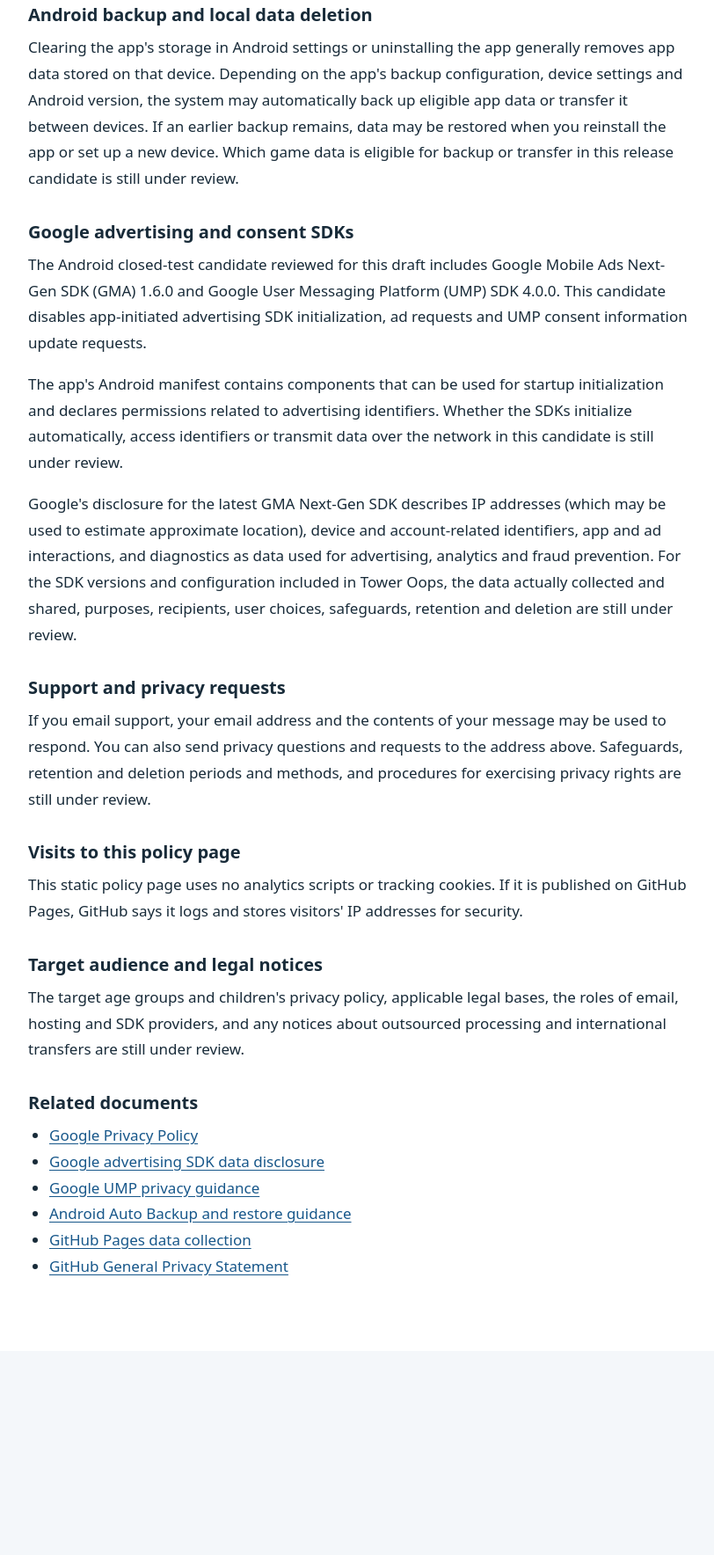
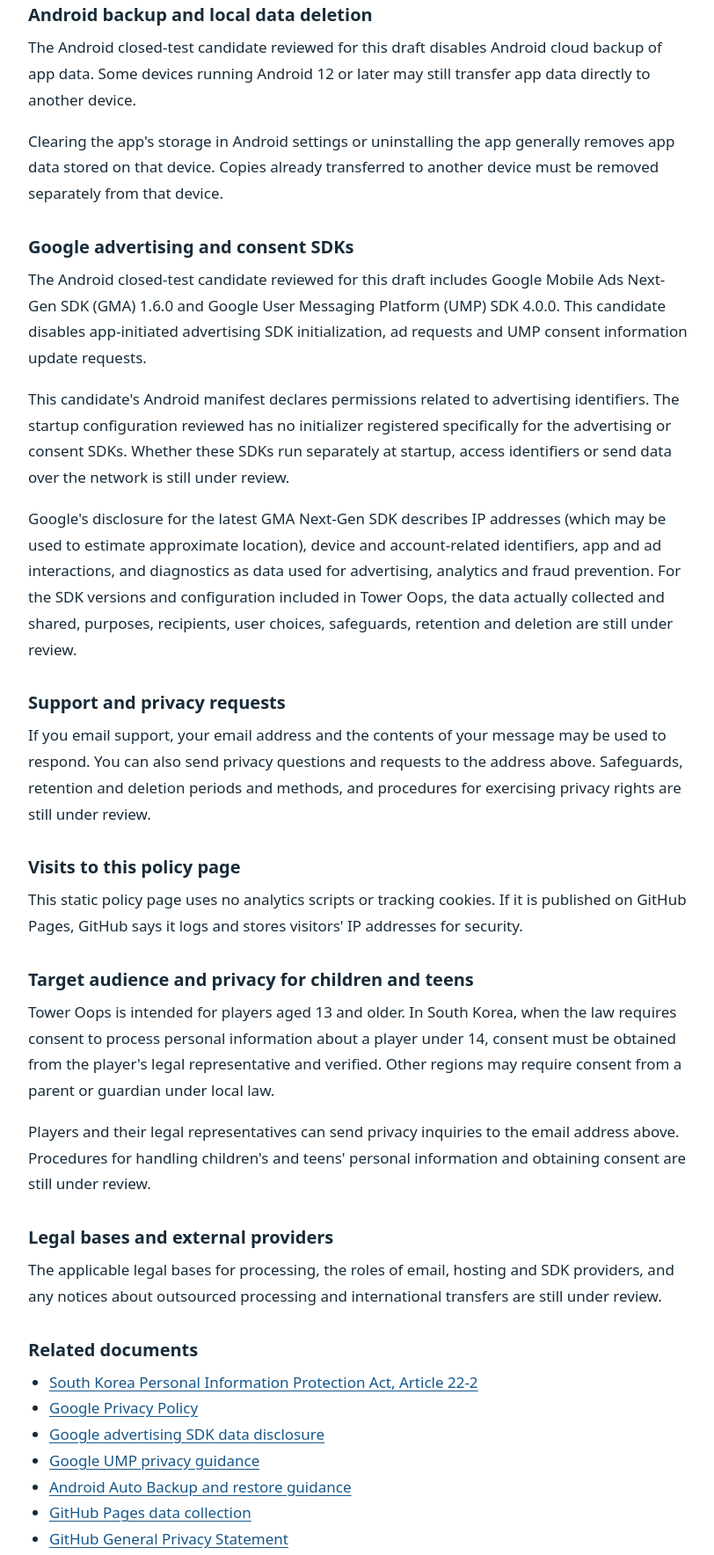
Before and after one commit to Benjamin0326/game-policies, a plain HTML site: page tower-oops/en/index.html in a window 1280 px wide. Shown: the part 533-2301 px from the top of the page at 88% size, without its empty margins (232-1044 px from the left). Before the commit the page ends 2069 px from the top, so only its background shows below. Drawn offline with Linux system fonts and the light colour scheme.

Commit message:
Document Tower Oops 13+ privacy and T187 release review

```diff
--- a/tower-oops/en/index.html
+++ b/tower-oops/en/index.html
@@ -26,11 +26,12 @@
     <p>Tower Oops (<span lang="ko">탑오정</span>) stores progress, companion information, the player display name, play records and settings on your device so you can resume play. The app has no account or sign-in feature, no developer-operated server and no built-in cloud sync.</p>
 
     <h2>Android backup and local data deletion</h2>
-    <p>Clearing the app's storage in Android settings or uninstalling the app generally removes app data stored on that device. Depending on the app's backup configuration, device settings and Android version, the system may automatically back up eligible app data or transfer it between devices. If an earlier backup remains, data may be restored when you reinstall the app or set up a new device. Which game data is eligible for backup or transfer in this release candidate is still under review.</p>
+    <p>The Android closed-test candidate reviewed for this draft disables Android cloud backup of app data. Some devices running Android 12 or later may still transfer app data directly to another device.</p>
+    <p>Clearing the app's storage in Android settings or uninstalling the app generally removes app data stored on that device. Copies already transferred to another device must be removed separately from that device.</p>
 
     <h2>Google advertising and consent SDKs</h2>
     <p>The Android closed-test candidate reviewed for this draft includes Google Mobile Ads Next-Gen SDK (GMA) 1.6.0 and Google User Messaging Platform (UMP) SDK 4.0.0. This candidate disables app-initiated advertising SDK initialization, ad requests and UMP consent information update requests.</p>
-    <p>The app's Android manifest contains components that can be used for startup initialization and declares permissions related to advertising identifiers. Whether the SDKs initialize automatically, access identifiers or transmit data over the network in this candidate is still under review.</p>
+    <p>This candidate's Android manifest declares permissions related to advertising identifiers. The startup configuration reviewed has no initializer registered specifically for the advertising or consent SDKs. Whether these SDKs run separately at startup, access identifiers or send data over the network is still under review.</p>
     <p>Google's disclosure for the latest GMA Next-Gen SDK describes IP addresses (which may be used to estimate approximate location), device and account-related identifiers, app and ad interactions, and diagnostics as data used for advertising, analytics and fraud prevention. For the SDK versions and configuration included in Tower Oops, the data actually collected and shared, purposes, recipients, user choices, safeguards, retention and deletion are still under review.</p>
 
     <h2>Support and privacy requests</h2>
@@ -39,11 +40,16 @@
     <h2>Visits to this policy page</h2>
     <p>This static policy page uses no analytics scripts or tracking cookies. If it is published on GitHub Pages, GitHub says it logs and stores visitors' IP addresses for security.</p>
 
-    <h2>Target audience and legal notices</h2>
-    <p>The target age groups and children's privacy policy, applicable legal bases, the roles of email, hosting and SDK providers, and any notices about outsourced processing and international transfers are still under review.</p>
+    <h2>Target audience and privacy for children and teens</h2>
+    <p>Tower Oops is intended for players aged 13 and older. In South Korea, when the law requires consent to process personal information about a player under 14, consent must be obtained from the player's legal representative and verified. Other regions may require consent from a parent or guardian under local law.</p>
+    <p>Players and their legal representatives can send privacy inquiries to the email address above. Procedures for handling children's and teens' personal information and obtaining consent are still under review.</p>
+
+    <h2>Legal bases and external providers</h2>
+    <p>The applicable legal bases for processing, the roles of email, hosting and SDK providers, and any notices about outsourced processing and international transfers are still under review.</p>
 
     <h2>Related documents</h2>
     <ul>
+      <li><a href="https://www.law.go.kr/lsLinkCommonInfo.do?chrClsCd=010202&amp;lsJoLnkSeq=1029335069">South Korea Personal Information Protection Act, Article 22-2</a></li>
       <li><a href="https://policies.google.com/privacy?hl=en">Google Privacy Policy</a></li>
       <li><a href="https://developers.google.com/admob/android/next-gen/privacy/play-data-disclosure?hl=en">Google advertising SDK data disclosure</a></li>
       <li><a href="https://developers.google.com/admob/android/next-gen/privacy?hl=en">Google UMP privacy guidance</a></li>
```
Also changed, not shown: tower-oops/ko/index.html (+10 -4 lines), 2 other files.
